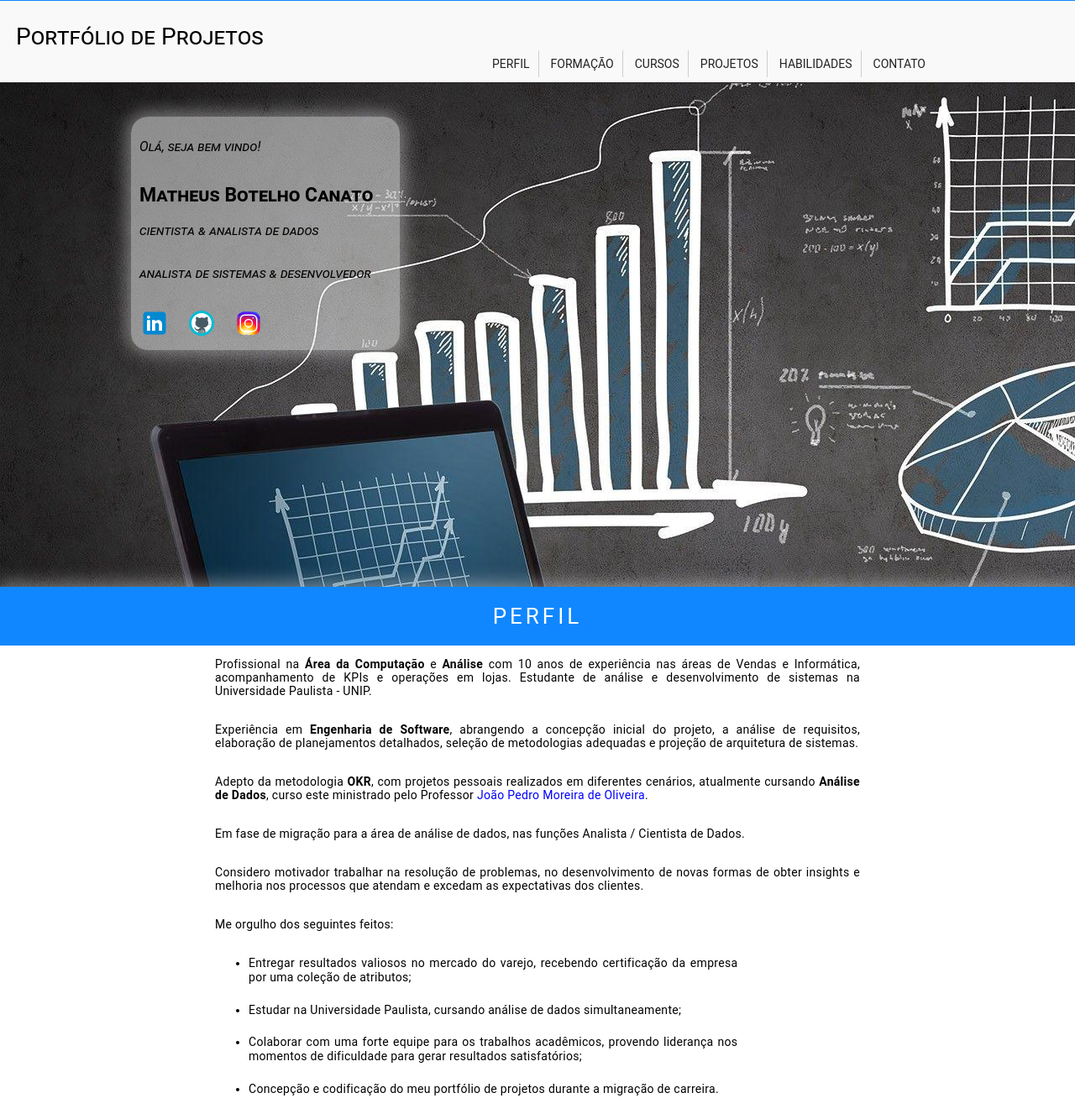
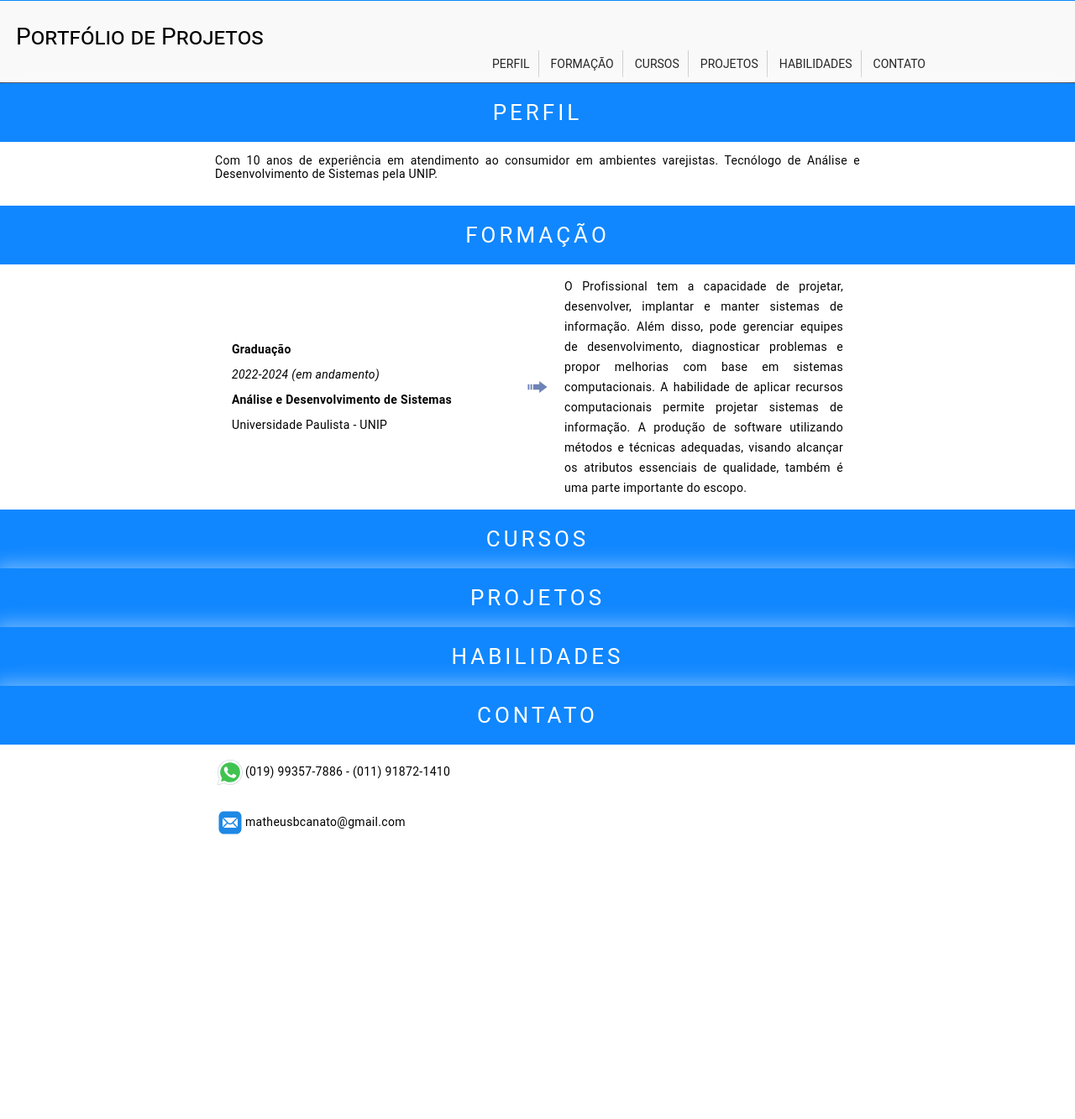
Before and after one commit to matheusbcanato/matheusbcanato.github.io, a plain HTML site: page index.html in a window 1280 px wide. Shown: the part 1-1334 px from the top of the page at 84% size. After the commit the page ends 1018 px from the top, so only its background shows below. Drawn offline with Linux system fonts and the light colour scheme.

Commit message:
Simplify profile and courses sections in index.html
cleanup

```diff
--- a/index.html
+++ b/index.html
@@ -36,45 +36,11 @@
                 </div>
             </div>
         </div>
-        <div class="perfil-head">
-            <div class="perfil-describe">
-                <p>Olá, seja bem vindo!</p>
-                <h2>Matheus Botelho Canato</h2>
-                <p>cientista & analista de dados</p>
-                <p>analista de sistemas & desenvolvedor</p>
-                <div class="social-media">
-                    <a href="https://www.linkedin.com/in/matheusbotelhocanato" target="_blank">
-                      <img src="svgs/ico-linkedin.svg" alt="Linkedin Icon" class="media-ico">
-                    </a>
-                    <a href="https://github.com/matheusbcanato" target="_blank">
-                      <img src="svgs/ico-github.svg" alt="Github Icon" class="media-ico">
-                    </a>
-                    <a href="https://www.instagram.com/matheusbotelhocanato" target="_blank">
-                      <img src="svgs/ico-instagram.svg" alt="Instagram Icon" class="media-ico">
-                    </a>
-                  </div>
-            </div>
-        </div>
         <div class="perfil-text-head">
             <p class="section-title">PERFIL</p>
             <div class="perfil-text-content">
-                <p>Profissional na <b>Área da Computação</b> e <b>Análise</b> com 10 anos de experiência nas áreas de Vendas e Informática,
-                     acompanhamento de KPIs e operações em lojas. Estudante de análise e desenvolvimento de sistemas na
-                    Universidade Paulista - UNIP.</p>
-                <p>Experiência em <b>Engenharia de Software</b>, abrangendo a concepção inicial do projeto, a análise de requisitos,
-                    elaboração de planejamentos detalhados, seleção de metodologias adequadas e projeção de arquitetura de sistemas.</p>
-                <p>Adepto da metodologia <b>OKR</b>, com projetos pessoais realizados em diferentes cenários, atualmente cursando
-                    <b>Análise de Dados</b>, curso este ministrado pelo Professor <a href="https://linkedin.com/in/moreirajpedro" target="_blank">João Pedro Moreira de Oliveira</a>.</p>
-                <p>Em fase de migração para a área de análise de dados, nas funções Analista / Cientista de Dados.</p>
-                <p>Considero motivador trabalhar na resolução de problemas, no desenvolvimento de novas formas de obter
-                    insights e melhoria nos processos que atendam e excedam as expectativas dos clientes.</p>
-                <p>Me orgulho dos seguintes feitos:</p>
-                <ul>
-                    <li>Entregar resultados valiosos no mercado do varejo, recebendo certificação da empresa por uma coleção de atributos;</li>
-                    <li>Estudar na Universidade Paulista, cursando análise de dados simultaneamente;</li>
-                    <li>Colaborar com uma forte equipe para os trabalhos acadêmicos, provendo liderança nos momentos de dificuldade para gerar resultados satisfatórios;</li>
-                    <li>Concepção e codificação do meu portfólio de projetos durante a migração de carreira.</li>
-                </ul>
+                <p>Com 10 anos de experiência em atendimento ao consumidor em ambientes
+varejistas. Tecnólogo de Análise e Desenvolvimento de Sistemas pela UNIP.</p>
             </div>
         </div>
         <div class="formacao-text-head">
@@ -91,13 +57,6 @@
         </div>
         <div class="cursos-text-head">
             <p class="section-title">CURSOS</p>
-            <div class="cursos-text-content">
-                <div class="school-name"><p><b>Certificado</b></p><p><i>2023 (em andamento)</i></p><p><b>Análise de Dados</b></p><p>Plataforma Online - Kiwify</p></div>
-                <div class="relational-school-brief"><img src="svgs/arr-r.svg" alt="Arrow pointing right" width="24" height="24" class="arr-r"></div>
-                <div class="brief-desc"><p>Utilizar conceitos importantes relacionados à análise de dados e suas ferramentas,
-                    como planilhas, e ser capaz de trabalhar com ETL em SQL, Python, criar visualizações
-                    interativas e informativas com Power BI, e a abordagem a aplicação de Inteligência Artificial para análises preditivas.</p></div>
-            </div>
         </div>
         <div class="projetos-text-head">
             <p class="section-title">PROJETOS</p>
```
